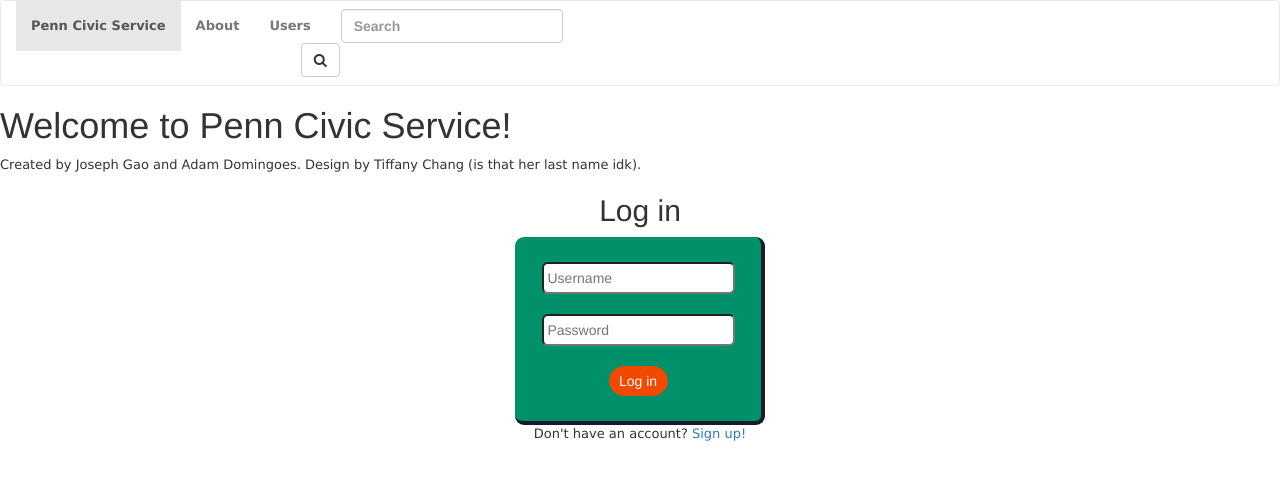
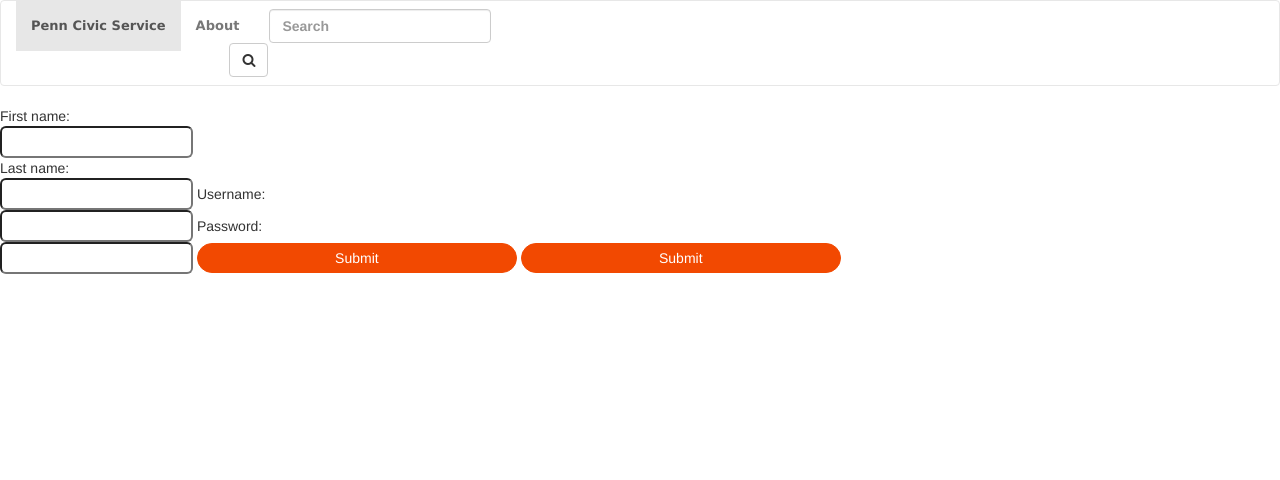
Before and after one commit to pennlabs/Penn-Civic-Service, a Rails app: page / in a window 1280 px wide. Shown: the top 480 px of the page. Run offline with Rails 7, Linux system fonts and the light colour scheme; style sheets or scripts are compiled from the project's sources; some libraries are stand-ins or nearby versions.

Commit message:
landing page changes

```diff
--- a/app/views/events/index.html.erb
+++ b/app/views/events/index.html.erb
@@ -1,6 +1,9 @@
 <p id="notice"><%= notice %></p>
 
 <h1>Listing Events</h1>
+<% if @events.empty? %>
+    No events!
+<% end %>
 
 <% @events.each do |event| %>
   <ul>
@@ -15,5 +18,3 @@
     </li>
   </ul>
 <% end %>
-<h2> Have an event in mind? Create a post for it! </h2>
-<%= link_to 'New Event', new_event_path %>
--- a/app/views/layouts/_nav.html.erb
+++ b/app/views/layouts/_nav.html.erb
@@ -10,7 +10,6 @@
               <ul class="nav navbar-nav">
                 <li class="active"><a href="/">Penn Civic Service<span class="sr-only">(current)</span></a></li>
                 <li><a href="/about">About</a></li>
-                <li><a href="/users">Users</a></li>
 
 <% if logged_in? and current_user.id == session[:user_id]%>
                 <li><a href="/events">Opportunities</a></li>
--- a/app/views/welcome/index.html.erb
+++ b/app/views/welcome/index.html.erb
@@ -1,16 +1,14 @@
 <link rel="stylesheet" href="https://maxcdn.bootstrapcdn.com/bootstrap/3.3.6/css/bootstrap.min.css" integrity="sha384-1q8mTJOASx8j1Au+a5WDVnPi2lkFfwwEAa8hDDdjZlpLegxhjVME1fgjWPGmkzs7" crossorigin="anonymous">
 
-<% if logged_in? %>
-  <h2 style="color:black"> <%= current_user.username %>'s Dashboard </h2>
-  <%= render :partial => 'users/dash' %>
-<% else %>
-  <h1> Welcome to Penn Civic Service! </h1>
-  <p>
-    Created by Joseph Gao and Adam Domingoes. Design by Tiffany Chang (is that her last name idk).
-  </p>
-  <center>
-  <h2> Log in </h2>
-  <%= render :partial => 'sessions/new' %>
-  <p> Don't have an account? <a href='/users/new'> Sign up! </a>
-</center>
-<% end %>
+<form>
+  First name:<br>
+  <input type="text" name="firstname"><br>
+  Last name:<br>
+  <input type="text" name="lastname">
+  Username:<br>
+  <input type="text" name="username">
+  Password:<br>
+  <input type="text" name="password">
+  <input type="submit" value="Submit">
+  <input type="submit" value="Submit">
+</form>
```
Also changed, not shown: app/views/users/show.html.erb (+15 -3 lines), app/views/welcome/about.html.erb (+9 -1 lines).
